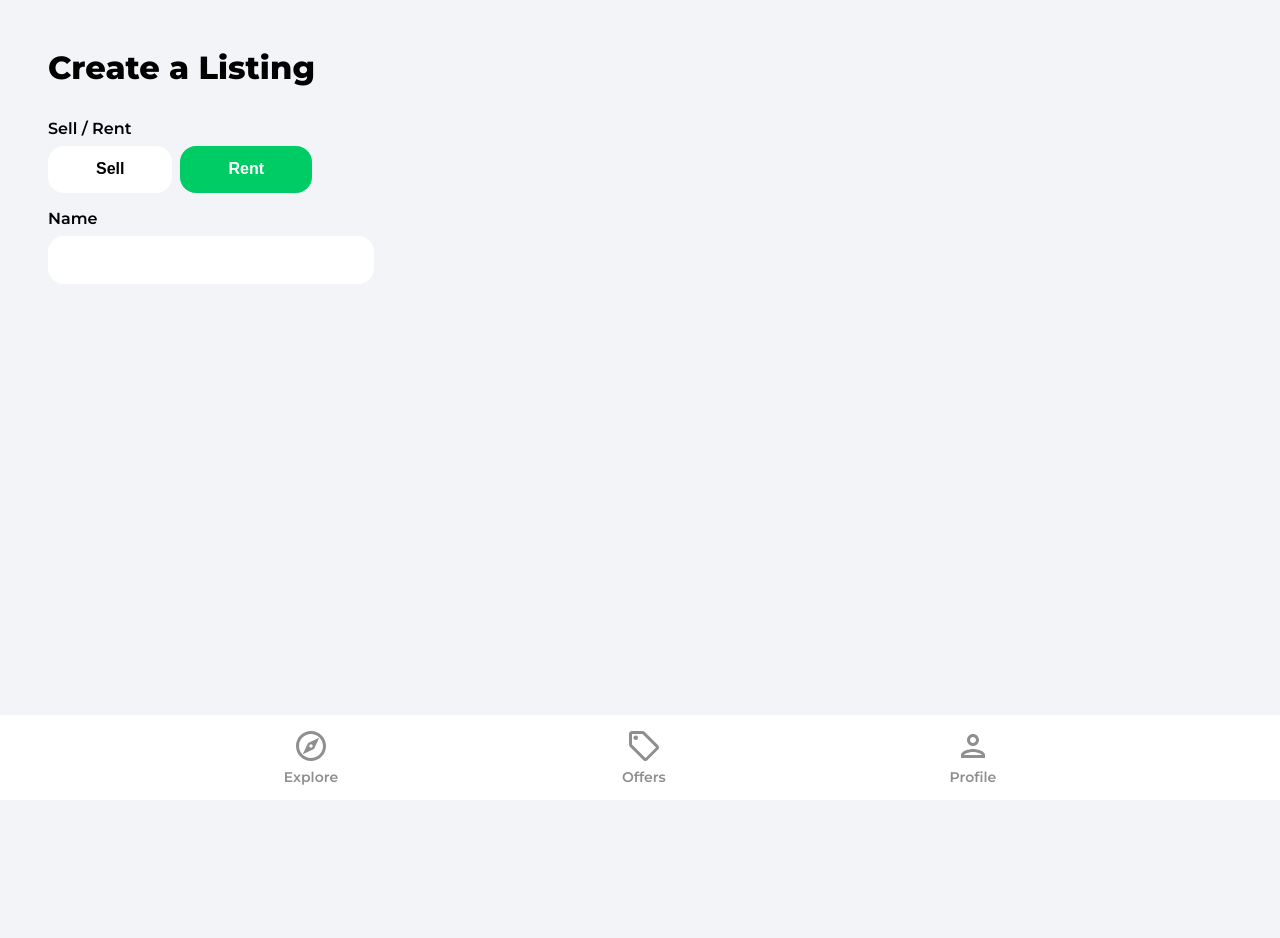
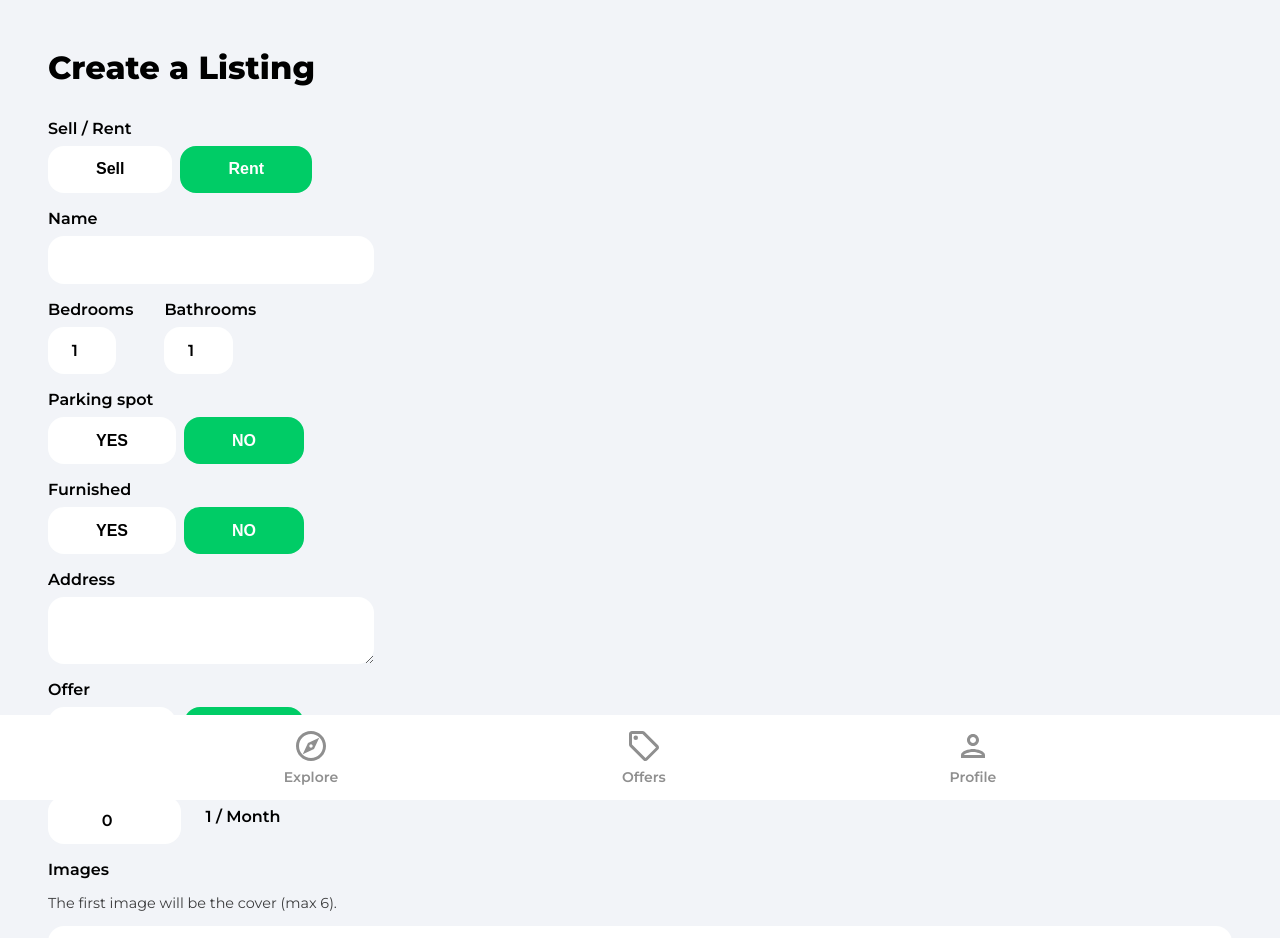
Before and after one commit to hongduck710/house-marketplace-by-traversymedia, a React (Create React App) app: page /create-listing in a window 1280 px wide. Shown: the top 938 px of the page. Before the commit the page ends 800 px from the top, so only its background shows below. Built offline with nearby package versions, Linux system fonts and the light colour scheme; no server answers; sample sign-in values are in the browser's storage; the HTML template or start-up script is replaced by a standard one.

Commit message:
6 - Create Listing Form 까지 완료 (Warning: A component is changing an uncontrolled input...) 원인 찾기

```diff
--- a/src/pages/CreateListing.jsx
+++ b/src/pages/CreateListing.jsx
@@ -13,6 +13,7 @@
         bedrooms: 1,
         bathrooms: 1,
         parking: false,
+        furnished: false,
         address: "",
         offer: false,
         regularPrice: 0,
@@ -26,6 +27,7 @@
         type,
         name,
         bedrooms,
+        bathrooms,
         parking,
         furnished,
         address,
@@ -59,10 +61,33 @@
 
     const onSubmit = (e) => {
         e.preventDefault();
+        console.log(formData);
     }
 
     const onMutate = (e) => {
+        let boolean = null;
+        if(e.target.value === "true") {
+            boolean = true;
+        }
+        if(e.target.value === "false") {
+            boolean = false;
+        }
 
+        // Files
+        if(e.target.files){
+            setFormData((prevState) => ({
+                ...prevState,
+                images: e.target.files
+            }));
+        }
+
+        // Text/Booleans/Numbers
+        if(!e.target.files) {
+            setFormData((prevState) => ({
+                ...prevState,
+                [e.target.id]: boolean ?? e.target.value
+            }));
+        }
     }
 
     if(loading){
@@ -87,7 +112,6 @@
                             Sell
                         </button>
                         <button
-                        type="button"
                         className={type === "rent" ? "formButtonActive" : "formButton"}
                         id="type"
                         value="rent"
@@ -96,17 +120,196 @@
                             Rent
                         </button>
                     </div>
+
                     <label className="formLabel">Name</label>
                     <input
-                    className="formInputName"
+                        className="formInputName"
+                        type="text"
+                        id="name"
+                        value={name}
+                        onChange={onMutate}
+                        maxLength="32"
+                        minLength="10"
+                        required
+                    />
+
+                    <div className="formRooms flex">
+                        <div>
+                            <label className="formLabel">Bedrooms</label>
+                            <input
+                            className="formInputSmall"
+                            type="number"
+                            id="bedrooms"
+                            value={bedrooms}
+                            onChange={onMutate}
+                            min="1"
+                            max="50"
+                            required
+                            />
+                        </div>
+                        <div>
+                            <label className="formLabel">Bathrooms</label>
+                            <input
+                            className="formInputSmall"
+                            type="number"
+                            id="bathrooms"
+                            value={bathrooms}
+                            onChange={onMutate}
+                            min="1"
+                            max="50"
+                            required
+                            />
+                        </div>
+                    </div>
+                    <label className="formLabel">Parking spot</label>
+                    <div className="formButtons">
+                        <button
+                        className={parking ? "formButtonActive" : "formButton"}
+                        type="button"
+                        id="parking"
+                        value={true}
+                        onClick={onMutate}
+                        min="1"
+                        max="50"
+                        >
+                            YES
+                        </button>
+                        <button
+                        className={!parking && parking !== null ? "formButtonActive" : "formButton"}
+                        type="button"
+                        id="parking"
+                        value={false}
+                        onClick={onMutate}
+                        >
+                            NO
+                        </button>
+                    </div>
+                    <label className="formLabel">Furnished</label>
+                    <div className="formButtons">
+                        <button
+                        className={furnished ? "formButtonActive" : "formButton"}
+                        type="button"
+                        id="furnished"
+                        value={true}
+                        onClick={onMutate}
+                        >
+                            YES
+                        </button>
+                        <button
+                        className={!furnished && furnished !== null ? "formButtonActive" : "formButton"}
+                        type="button"
+                        id="furnished"
+                        value={false}
+                        onClick={onMutate}
+                        >
+                            NO
+                        </button>
+                    </div>
+
+                    <label className="formLabel">Address</label>
+                    <textarea
+                    className="formInputAddress"
                     type="text"
-                    id="name"
-                    value={name}
+                    id="address"
+                    value={address}
                     onChange={onMutate}
-                    maxLength="32"
-                    minLength="10"
                     required
                     />
+
+                    {!geolocationEnabled && (
+                        <div className="formLatLng flex">
+                            <div>
+                                <label className="formLabel">Latitude</label>
+                                <input
+                                className="formInputSmall"
+                                type="number"
+                                id="latitude"
+                                value={latitude}
+                                onChange={onMutate}
+                                required
+                                />
+                            </div>
+                            <div>
+                                <label className="formLabel">Longitude</label>
+                                <input
+                                className="formInputSmall"
+                                type="number"
+                                id="longitude"
+                                value={longitude}
+                                onChange={onMutate}
+                                required
+                                />
+                            </div>
+                        </div>
+                    )}
+
+                    <label className="formLabel">Offer</label>
+                    <div className="formButtons">
+                        <button
+                        className={offer ? "formButtonActive" : "formButton"}
+                        type="button"
+                        id="offer"
+                        value={true}
+                        onClick={onMutate}
+                        >
+                            YES
+                        </button>
+                        <button
+                        className={!offer && offer !== null ? "formButtonActive" : "formButton"}
+                        type="button"
+                        id="offer"
+                        value={false}
+                        onClick={onMutate}
+                        >
+                            NO
+                        </button>
+                    </div>
+
+                    <label className="formLabel">Regular Price</label>
+                    <div className="formPriceDiv">
+                        <input
+                        className="formInputSmall"
+                        type="number"
+                        id="regularPrice"
+                        value={regularPrice}
+                        onChange={onMutate}
+                        min="50"
+                        max="750000000"
+                        required
+                        />
+                        {type === "rent" && (
+                            <p className="formPriceText">1 / Month</p>
+                        )}
+                    </div>
+                    {offer && (
+                        <>
+                            <label className="formLabel">Discounted Price</label>
+                            <input
+                            className="formInputSmall"
+                            type="number"
+                            id="discountedPrice"
+                            value={discountedPrice}
+                            onChange={onMutate}
+                            min="50"
+                            max="750000000"
+                            required={offer}
+                            />
+                        </>
+                    )}
+
+                    <label className="formLabel">Images</label>
+                    <p className="imagesInfo">The first image will be the cover (max 6).</p>
+                    <input
+                    className="formInputFile"
+                    type="file"
+                    id="images"
+                    onChange={onMutate}
+                    max="6"
+                    accept=".jpg, .png, .jpeg"
+                    multiple
+                    required
+                    />
+                    <button type="submit" className="primaryButton createListingButton">Create Listing</button>
                 </form>
             </main>
         </div>
```
